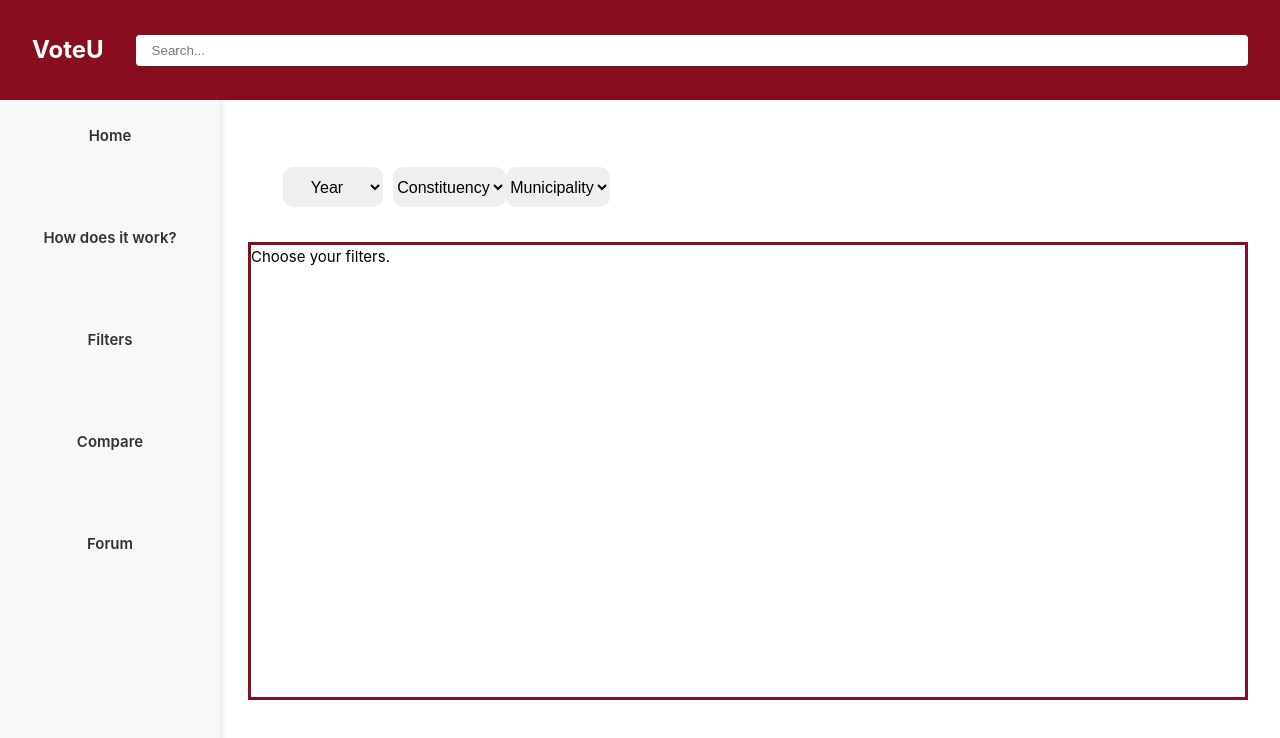
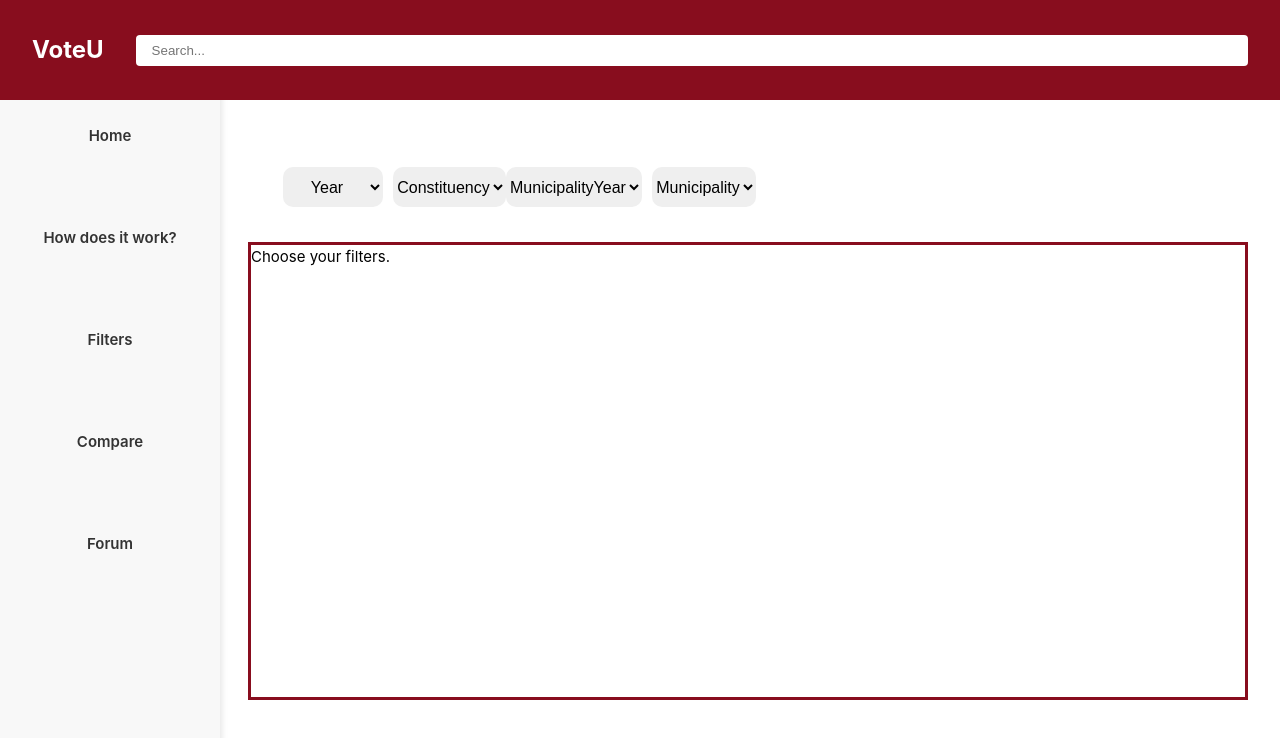
Before and after one commit to aaliyahvrij/taafaawoozuu61, a Vue app in the folder voteu-project/: page /filter in a window 1280 px wide. Shown: the top 738 px of the page. Built offline with nearby package versions, Linux system fonts and the light colour scheme; the HTML template or start-up script is replaced by a standard one.

Commit message:
gemeente namen in frontend

```diff
--- a/voteu-project/src/components/Data/AuthorityFilter.vue
+++ b/voteu-project/src/components/Data/AuthorityFilter.vue
@@ -6,16 +6,14 @@ import type { Authority } from "@/interface/Authority.ts";
 // Refs for storing data
 const year: Ref<string> = ref('');
 const authorities: Ref<Authority[] | null> = ref(null)
+const emit = defineEmits(['updateAuthorities']);
 
 // Fetch authority votes based on electionId
 async function fetchAuthorityVotes(electionId: string) {
   const data = await AuthorityService.getAuthorityVotes(electionId);
-
   if (data) {
    authorities.value = Object.values(data)
-    for(let i = 0; i<authorities.value.length; i++) {
-      console.log(authorities.value[i].name)
-    }
+    emit('updateAuthorities', authorities.value);
   } else {
     authorities.value = null;
     console.warn(`No authorities data for electionId: ${electionId}`);
@@ -27,9 +25,20 @@ async function fetchAuthorityVotes(electionId: string) {
 <template>
   <div class="main-container">
     <select class="filter-tag" v-model="year" @change="fetchAuthorityVotes(year)">
-      <option value="" disabled selected hidden="">Municipality</option>
+      <option value="" disabled selected hidden="">MunicipalityYear</option>
       <option value="2021">2021</option>
       <option value="2023">2023</option>
+    </select>
+
+    <select class="filter-tag" v-model="year" @change="fetchAuthorityVotes(year)">
+      <option value="" disabled selected hidden="">Municipality</option>
+      <option
+        v-for="auth in authorities || []"
+        :key="auth.id"
+        :value="auth.id"
+      >
+        {{auth.name}}
+      </option>
     </select>
   </div>
 </template>
```
